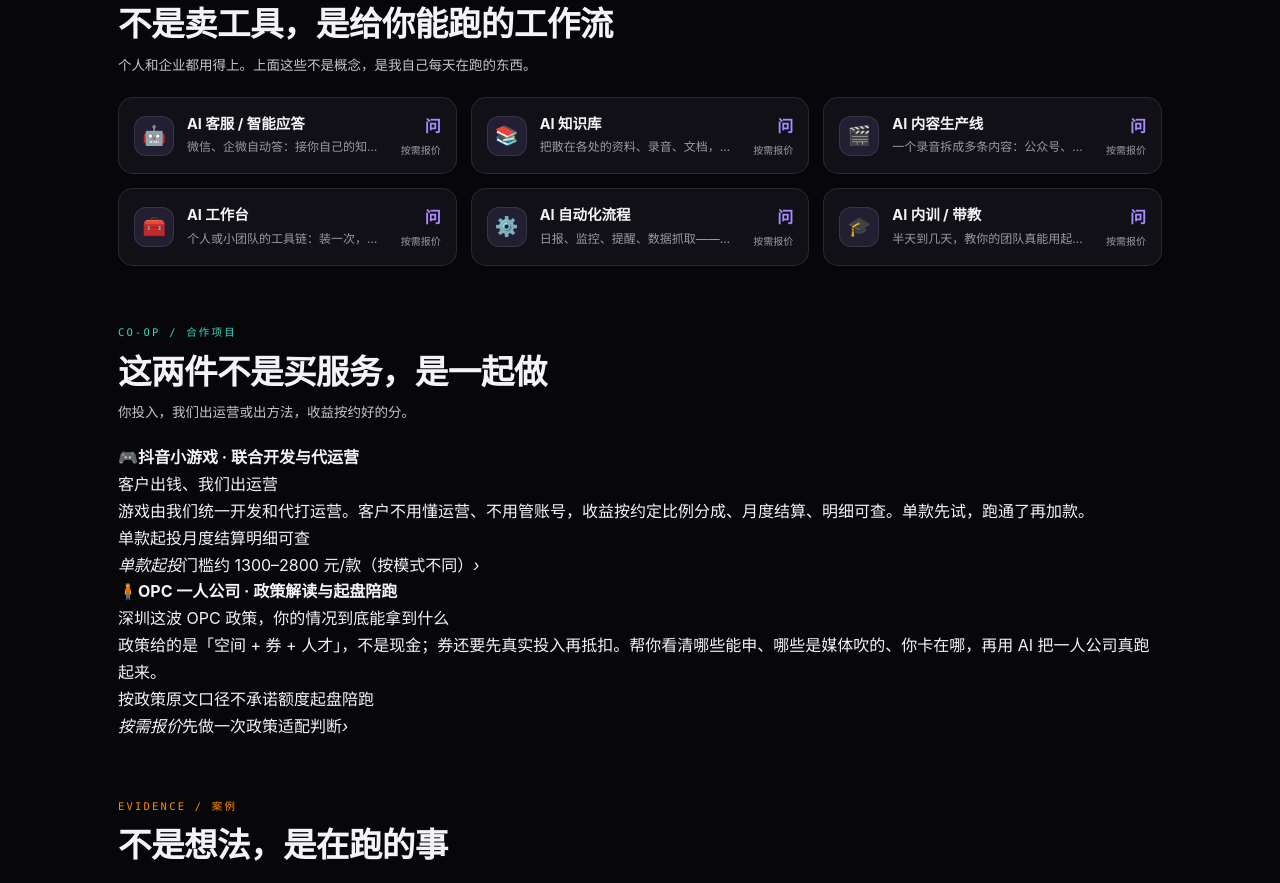
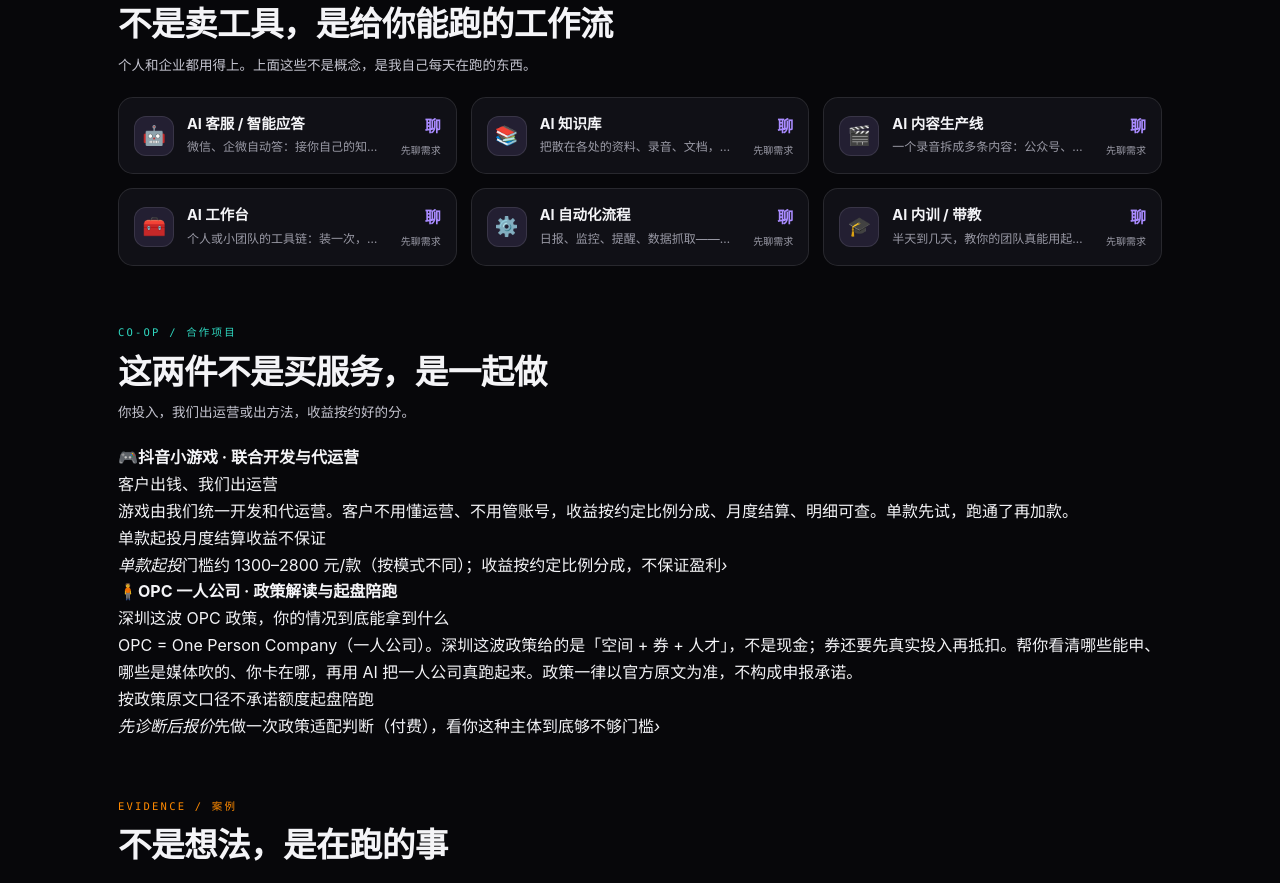
Before and after one commit to vincent5612/xianyu-learning, a plain HTML site: page anshu.html in a window 1280 px wide. Shown: the part 2189-3072 px from the top of the page. Drawn offline with Linux system fonts and the light colour scheme.

Commit message:
个人站 v3.1：合规口径修正（收益不保证 / 政策以官方原文为准 / 代运营用词）

```diff
--- a/anshu.html
+++ b/anshu.html
@@ -405,11 +405,11 @@ document.getElementById('aiwrap').innerHTML = AI.map((p,i)=>`
   <div class="pc rv" style="--acc:var(--v)" onclick="openAI(${i})">
     <span class="pi" style="background:rgba(169,139,255,.12)">${p.i}</span>
     <span class="pb"><span class="pn">${p.n}</span><span class="pd">${p.d}</span></span>
-    <span class="pp"><b style="color:var(--v)">问</b><span>按需报价</span></span>
+    <span class="pp"><b style="color:var(--v)">聊</b><span>先聊需求</span></span>
   </div>`).join('');
 
 /* ===== 合作项目 ===== */
-const COOP = [{"i": "🎮", "n": "抖音小游戏 · 联合开发与代运营", "one": "客户出钱、我们出运营", "d": "游戏由我们统一开发和代打运营。客户不用懂运营、不用管账号，收益按约定比例分成、月度结算、明细可查。单款先试，跑通了再加款。", "k": ["单款起投", "月度结算", "明细可查"], "price": "单款起投", "note": "门槛约 1300–2800 元/款（按模式不同）"}, {"i": "🧍", "n": "OPC 一人公司 · 政策解读与起盘陪跑", "one": "深圳这波 OPC 政策，你的情况到底能拿到什么", "d": "政策给的是「空间 + 券 + 人才」，不是现金；券还要先真实投入再抵扣。帮你看清哪些能申、哪些是媒体吹的、你卡在哪，再用 AI 把一人公司真跑起来。", "k": ["按政策原文口径", "不承诺额度", "起盘陪跑"], "price": "按需报价", "note": "先做一次政策适配判断"}];
+const COOP = [{"i": "🎮", "n": "抖音小游戏 · 联合开发与代运营", "one": "客户出钱、我们出运营", "d": "游戏由我们统一开发和代运营。客户不用懂运营、不用管账号，收益按约定比例分成、月度结算、明细可查。单款先试，跑通了再加款。", "k": ["单款起投", "月度结算", "收益不保证"], "price": "单款起投", "note": "门槛约 1300–2800 元/款（按模式不同）；收益按约定比例分成，不保证盈利"}, {"i": "🧍", "n": "OPC 一人公司 · 政策解读与起盘陪跑", "one": "深圳这波 OPC 政策，你的情况到底能拿到什么", "d": "OPC = One Person Company（一人公司）。深圳这波政策给的是「空间 + 券 + 人才」，不是现金；券还要先真实投入再抵扣。帮你看清哪些能申、哪些是媒体吹的、你卡在哪，再用 AI 把一人公司真跑起来。政策一律以官方原文为准，不构成申报承诺。", "k": ["按政策原文口径", "不承诺额度", "起盘陪跑"], "price": "先诊断后报价", "note": "先做一次政策适配判断（付费），看你这种主体到底够不够门槛"}];
 document.getElementById('coopwrap').innerHTML = COOP.map((p,i)=>`
   <div class="coop rv" onclick="openCoop(${i})">
     <div class="coop-h"><span class="coop-i">${p.i}</span><b>${p.n}</b></div>
@@ -423,7 +423,7 @@ function openAI(i){
   const p=AI[i];
   sheet(`
     <div class="sh"><h3>${p.i} ${p.n}</h3><button class="x" onclick="closeS()">✕</button></div>
-    <div class="chips"><b>AI 落地</b><b>按需报价</b><b>先聊需求</b></div>
+    <div class="chips"><b>AI 落地</b><b>先聊需求再报价</b><b>做完教到会用</b></div>
     <h4>能解决什么</h4><div class="box hi">${p.d}</div>
     <h4>怎么开始</h4><div class="steps">
       <div class="stp"><span class="n">1</span><span>加微信，说清你现在卡在哪</span></div>
```
